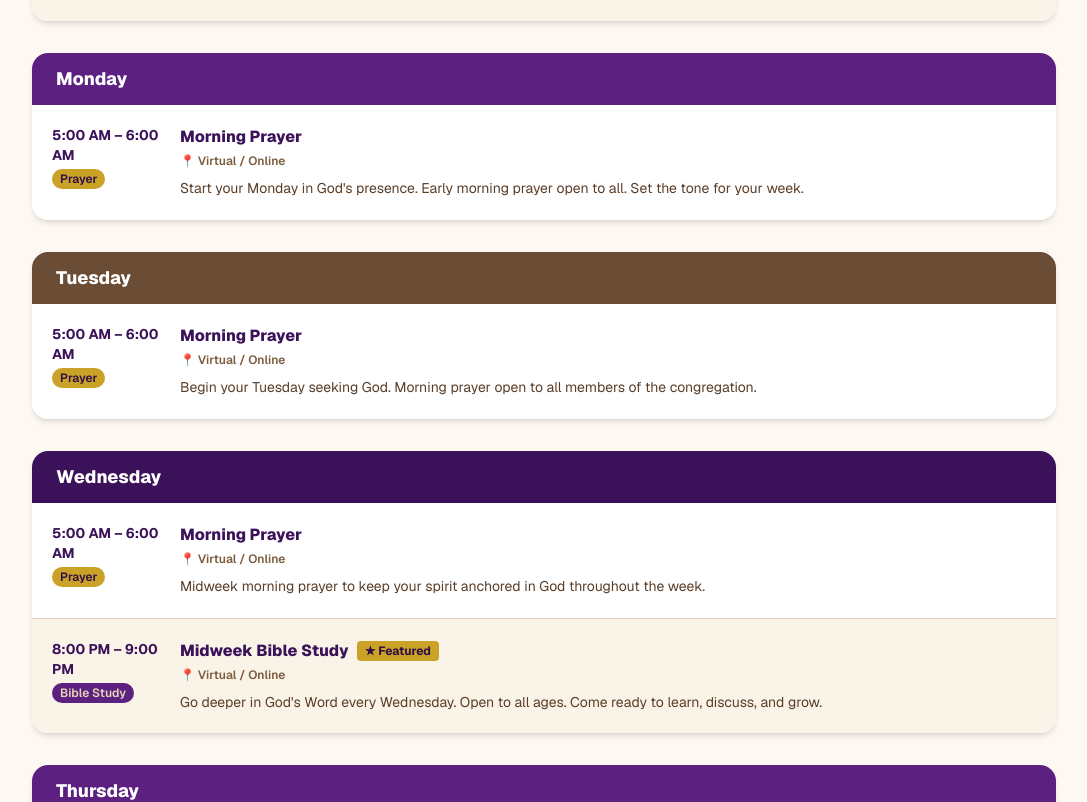
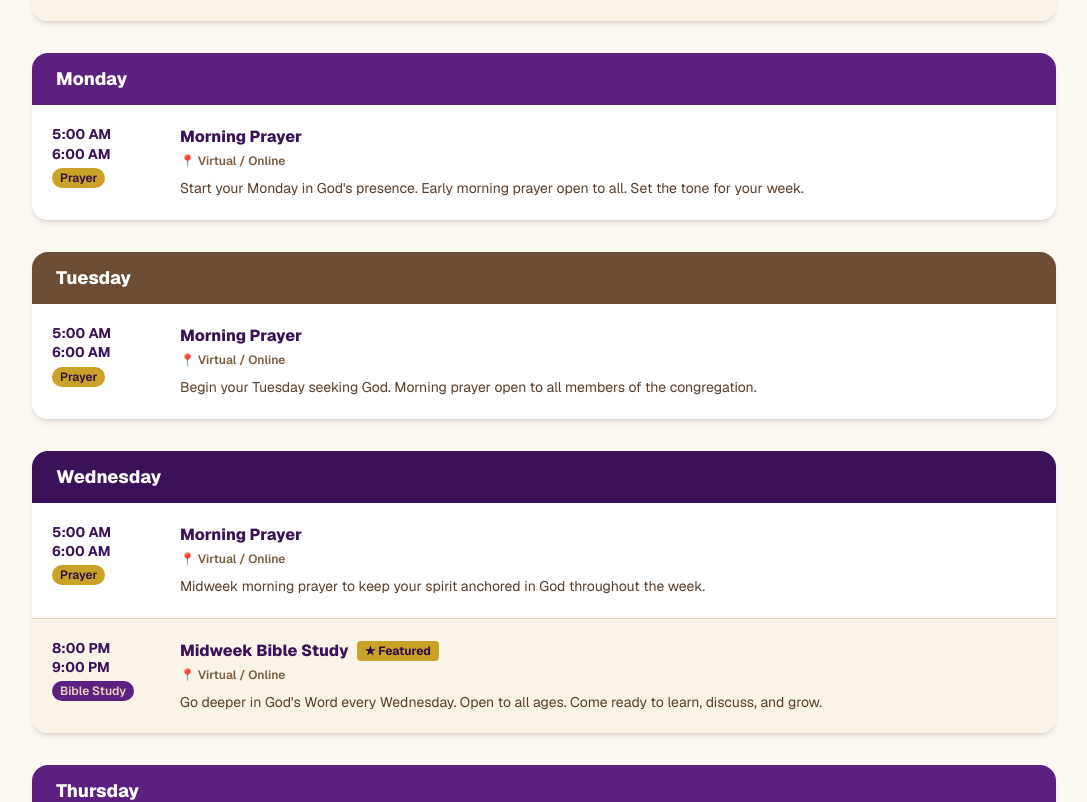
Before and after one commit to nansah/hof-ministries, a Next.js app in the folder hof-ministries/: page /schedule in a window 1280 px wide. Shown: the part 960-1762 px from the top of the page, without its empty margins (96-1183 px from the left). Built offline with nearby package versions, Linux system fonts and the light colour scheme.

Commit message:
Display time ranges as two stacked lines on schedule cards

```diff
--- a/hof-ministries/src/app/schedule/page.tsx
+++ b/hof-ministries/src/app/schedule/page.tsx
@@ -210,7 +210,14 @@ export default function SchedulePage() {
                     >
                       {/* Time */}
                       <div className="sm:w-28 shrink-0">
-                        <p className="font-bold text-sm" style={{ color: "#3b1259" }}>{event.time}</p>
+                        {event.time.includes("–") ? (
+                          <div className="font-bold text-sm leading-snug" style={{ color: "#3b1259" }}>
+                            <p>{event.time.split("–")[0].trim()}</p>
+                            <p>{event.time.split("–")[1].trim()}</p>
+                          </div>
+                        ) : (
+                          <p className="font-bold text-sm" style={{ color: "#3b1259" }}>{event.time}</p>
+                        )}
                         <span
                           className="inline-block mt-1 px-2 py-0.5 rounded-full text-xs font-semibold"
                           style={{
```
